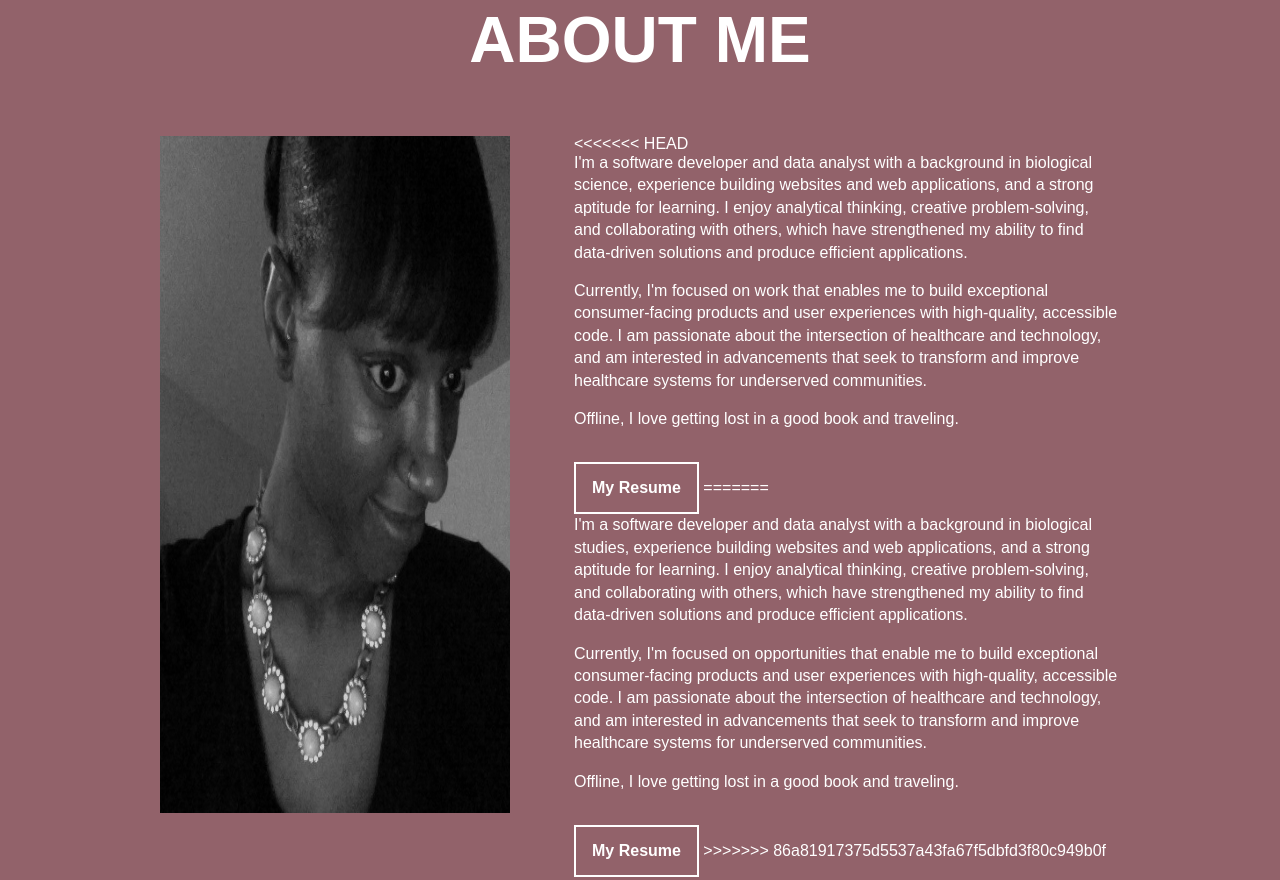
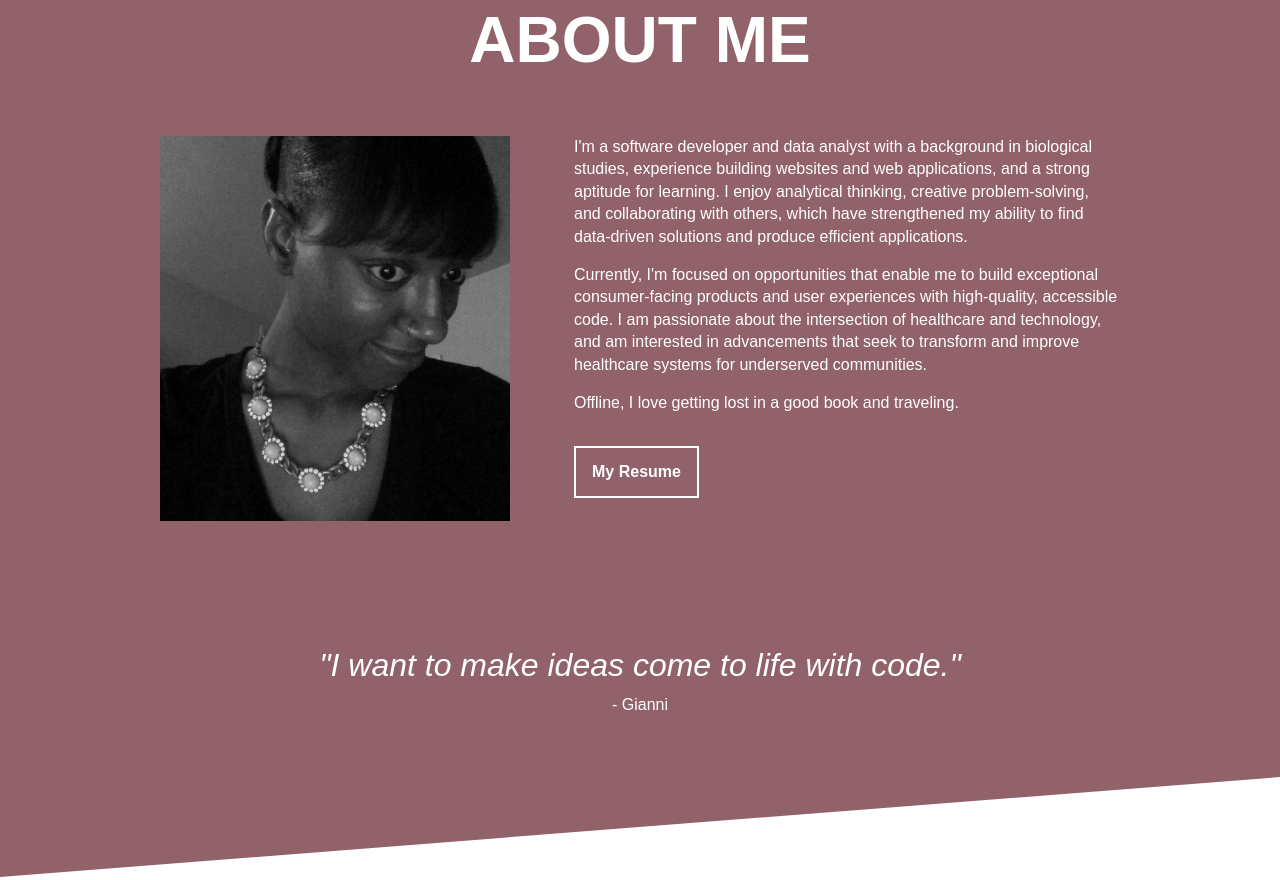
Before and after one commit to perkinsgianni/FEFPortfolio, a plain HTML site: page index.html in a window 1280 px wide. Shown: the part 920-1800 px from the top of the page. Drawn offline with Linux system fonts and the light colour scheme.

Commit message:
Updated About Me

```diff
--- a/index.html
+++ b/index.html
@@ -24,17 +24,10 @@
             <div class="about-container">
                 <img class="about-img" src="assets/IMG_7919.JPG" alt="A photograph of Gianni">
                 <div class="about-text">
-<<<<<<< HEAD
-                    <p>I'm a software developer and data analyst with a background in biological science, experience building websites and web applications, and a strong aptitude for learning. I enjoy analytical thinking, creative problem-solving, and collaborating with others, which have strengthened my ability to find data-driven solutions and produce efficient applications.</p>
-                    <p>Currently, I'm focused on work that enables me to build exceptional consumer-facing products and user experiences with high-quality, accessible code. I am passionate about the intersection of healthcare and technology, and am interested in advancements that seek to transform and improve healthcare systems for underserved communities.</p>
-                    <p>Offline, I love getting lost in a good book and traveling.</p>
-                    <a class="button" href="https://drive.google.com/file/d/1BflmIOy6ZZpVaZAEVBIiTlACaINcENtX/view?usp=sharing">My Resume</a>
-=======
                     <p>I'm a software developer and data analyst with a background in biological studies, experience building websites and web applications, and a strong aptitude for learning. I enjoy analytical thinking, creative problem-solving, and collaborating with others, which have strengthened my ability to find data-driven solutions and produce efficient applications.</p>
                     <p>Currently, I'm focused on opportunities that enable me to build exceptional consumer-facing products and user experiences with high-quality, accessible code. I am passionate about the intersection of healthcare and technology, and am interested in advancements that seek to transform and improve healthcare systems for underserved communities.</p>
                     <p>Offline, I love getting lost in a good book and traveling.</p>
                     <a class="button" href="https://drive.google.com/file/d/1SwAywtrgGCeRWCIzpruMIqw__nstnwEo/view?usp=sharing">My Resume</a>
->>>>>>> 86a81917375d5537a43fa67f5dbfd3f80c949b0f
                 </div>
             </div>
             <blockquote>
```
